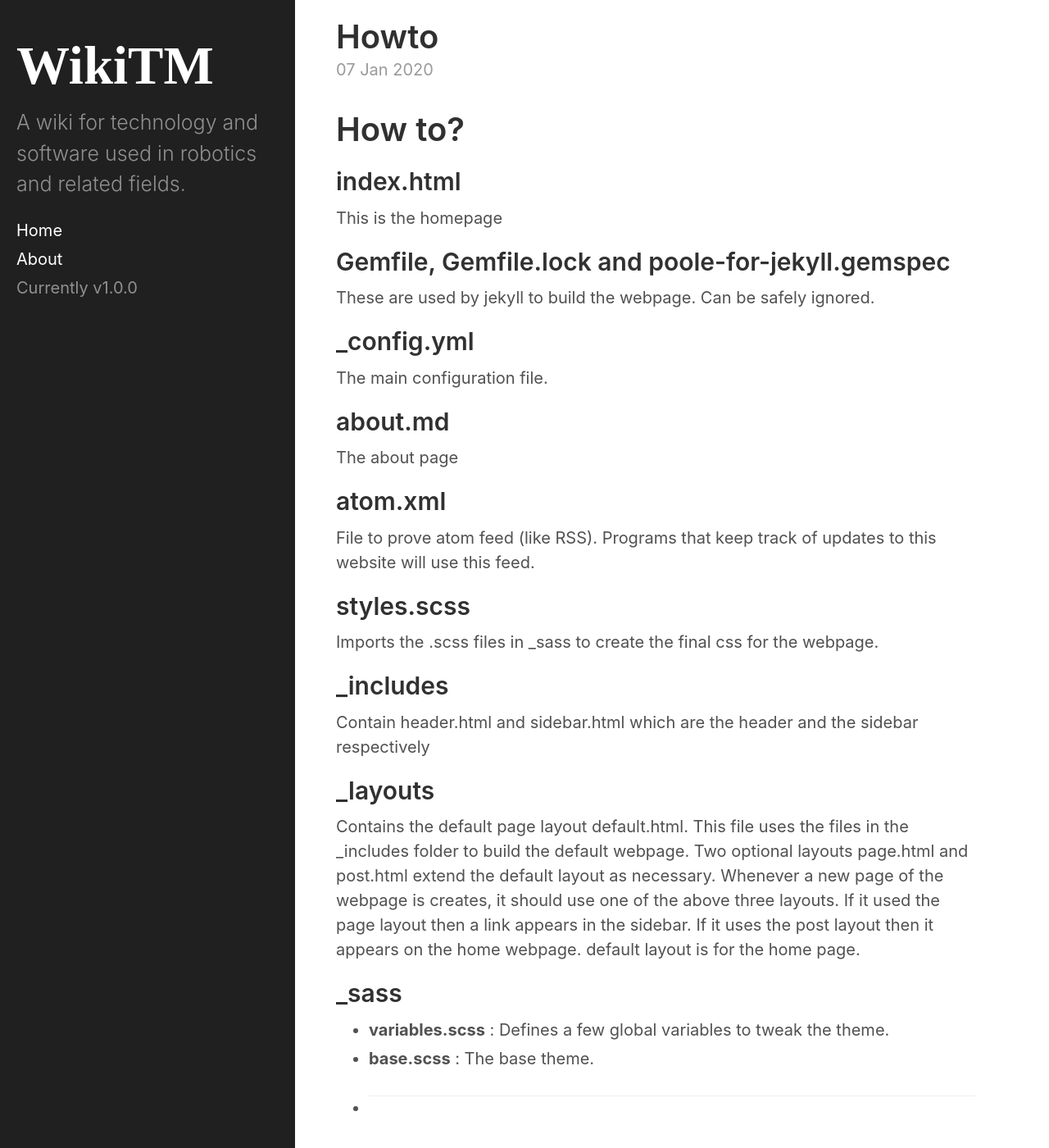
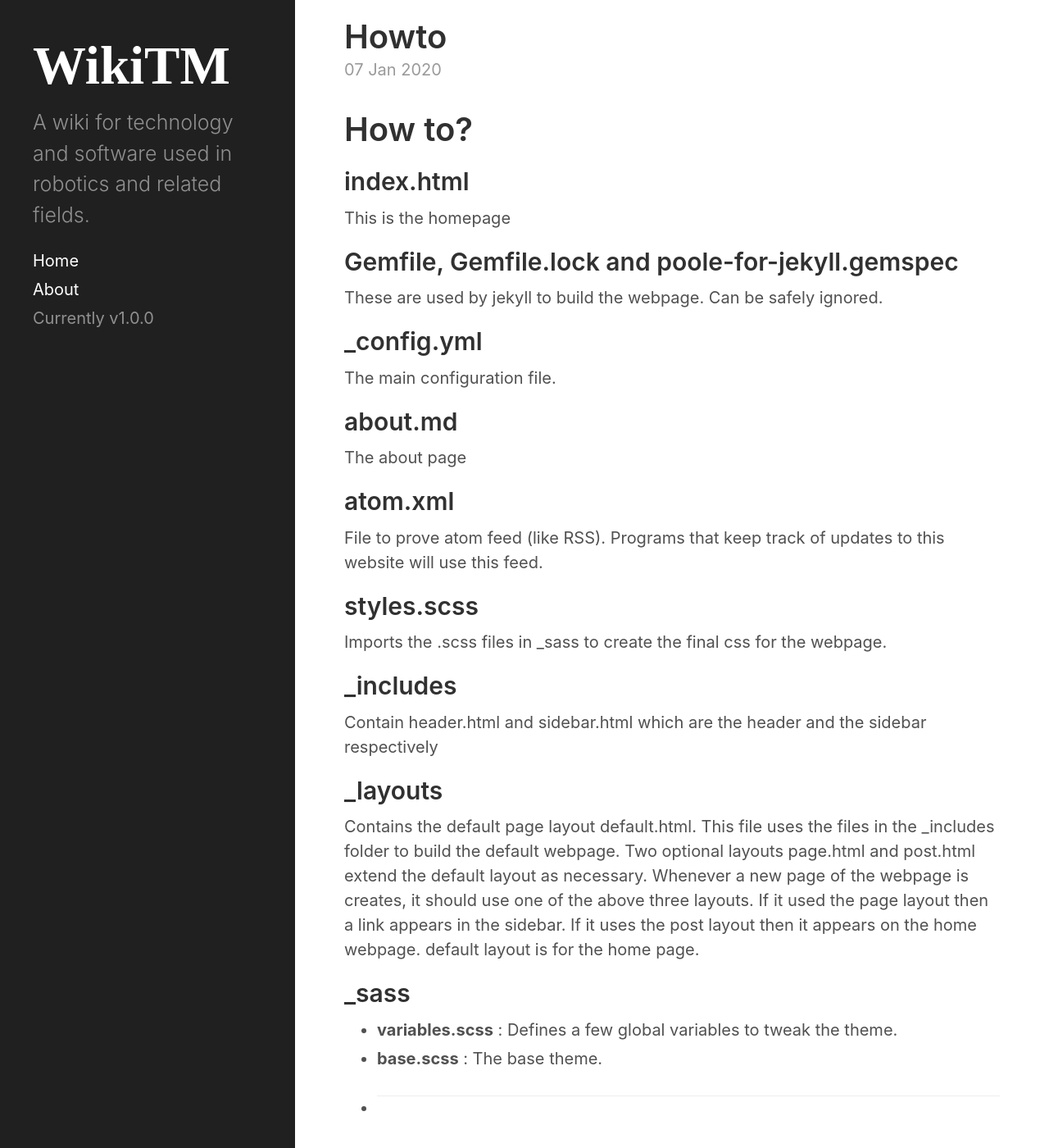
Before and after one commit to tejaswid/wikitm, a Jekyll site: the page built from index.html, in a window 1280 px wide and 1400 px high. Shown: the whole window at 82% size. Built offline with Jekyll 4.4.1, drawn with Linux system fonts in a browser that asks for light colours; the list of posts is cut into pages by our own code.

Commit message:
Made some layout tweaks
Converted some hardcoded values to variables.
Edited layouts.
Reverse layout not working correctly, hence removed.

```diff
--- a/_includes/sidebar.html
+++ b/_includes/sidebar.html
@@ -1,5 +1,5 @@
 <div class="sidebar">
-  <div class="container sidebar">
+  <div class="container">
     <div class="sidebar-about">
       <h1>
         <a href="{{ site.baseurl }}/">
--- a/_sass/_base.scss
+++ b/_sass/_base.scss
@@ -19,20 +19,14 @@
   font-size: $root-font-size;
   line-height: $root-line-height;
 
-  // @media (min-width: $large-breakpoint) {
-  //   font-size: $large-font-size;
-  // }
-}
-// if the screeen size is larger than 48em set font size as 16px
-@media (min-width: 48em) {
-  html {
-    font-size: 16px;
+  // if the screeen size is larger than 48em set font size as 16px
+  @media (min-width: $width-medium-screen) {
+  font-size: $font-size-medium-screen;
   }
-}
-// if the screeen size is larger than 58em set font size as 20px
-@media (min-width: 58em) {
-  html {
-    font-size: 20px;
+
+  // if the screeen size is larger than 58em set font size as 20px
+  @media (min-width: $width-large-screen) {
+  font-size: $font-size-large-screen;
   }
 }
 
--- a/_sass/_layout.scss
+++ b/_sass/_layout.scss
@@ -17,56 +17,43 @@
  */
 
 .container {
-  max-width: 38rem;
-  padding-left:  0.5rem; //1.5rem;
-  padding-right: 0.5rem; //1.5rem;
+  // max-width: calc(#{$width-medium-screen} - 6rem); // Have some side margins for small screens
+  padding-left:  1rem;
+  padding-right: 1rem;
   margin-left:  auto;
   margin-right: auto;
 }
 
 .content {
-  padding-top:    1rem; //4rem;
-  padding-bottom: 1rem; //4rem;
+  padding-top:    1rem;
+  padding-bottom: 1rem;
 }
-// If the screen size is larger than 48em expand the width of the content to max screen.
-@media (min-width: 48em) {
+// If the screen size is medium or large,
+// expand the width of the content to max screen width.
+@media (min-width: $width-medium-screen) {
   .content {
-    max-width: 100%; // 38rem
-    margin-left: 18rem; // 20rem;
+    // max-width: 100%; // 38rem
+    margin-left: calc(#{$width-sidebar} + 2rem); // 20rem;
     margin-right: 2rem;
-  }
-}
-// If the screen is larger than 64em
-@media (min-width: 64em) {
-  .content {
-    margin-left: 20rem; // 22rem;
-    margin-right: 4rem;
   }
 }
 
 /*
- * Reverse layout
+ * Reverse layout - This is not properly implemented.
  *
  * Flip the orientation of the page by placing the `.sidebar` on the right.
+ * To use this add .layout-reverse to the div class in _includes/sidebar.html
  */
-
-@media (min-width: 48em) {
-  .layout-reverse .sidebar {
-    left: auto;
-    right: 0;
-  }
-  .layout-reverse .content {
-    margin-left: 2rem;
-    margin-right: 20rem;
-  }
-}
-
-@media (min-width: 64em) {
-  .layout-reverse .content {
-    margin-left: 4rem;
-    margin-right: 22rem;
-  }
-}
+// @media (min-width: $width-medium-screen) {
+//   .layout-reverse .sidebar {
+//     left: auto;
+//     right: 0;
+//   }
+//   .layout-reverse .content {
+//     margin-left: 2rem;
+//     margin-right: calc(#{$width-sidebar} + 2rem);
+//   }
+// }
 
 /*
 * Footer
--- a/_sass/_sidebar.scss
+++ b/_sass/_sidebar.scss
@@ -12,14 +12,14 @@
   color: rgba(255,255,255,.5);
   background-color: #202020;
 }
-// if the screen size is larger than 48em then put the sidebar on the side
-@media (min-width: 48em) {
+// if the screen size is larger than medium screen then put the sidebar on the side
+@media (min-width: $width-medium-screen) {
   .sidebar {
     position: fixed;
     top: 0;
     left: 0;
     bottom: 0;
-    width: 18rem;
+    width: $width-sidebar;
     text-align: left;
   }
 }
@@ -59,7 +59,7 @@
  * contents to the bottom of the sidebar in tablets and up.
  */
 
-@media (min-width: 48em) {
+@media (min-width: $width-medium-screen) {
   .sidebar-sticky {
     position: absolute;
     right:  1rem;
--- a/_sass/_variables.scss
+++ b/_sass/_variables.scss
@@ -23,8 +23,12 @@
 
 $border-color: #e5e5e5;
 
-$large-breakpoint: 38em;
-$large-font-size: 20px;
+$width-medium-screen: 48em;
+$width-large-screen: 58em;
+$width-sidebar: 18rem;
+
+$font-size-medium-screen: 16px;
+$font-size-large-screen: 20px;
 
 $code-font-family: SFMono-Regular, Menlo, Monaco, Consolas, "Liberation Mono", "Courier New", monospace !default;
 $code-color: #bf616a;
```
